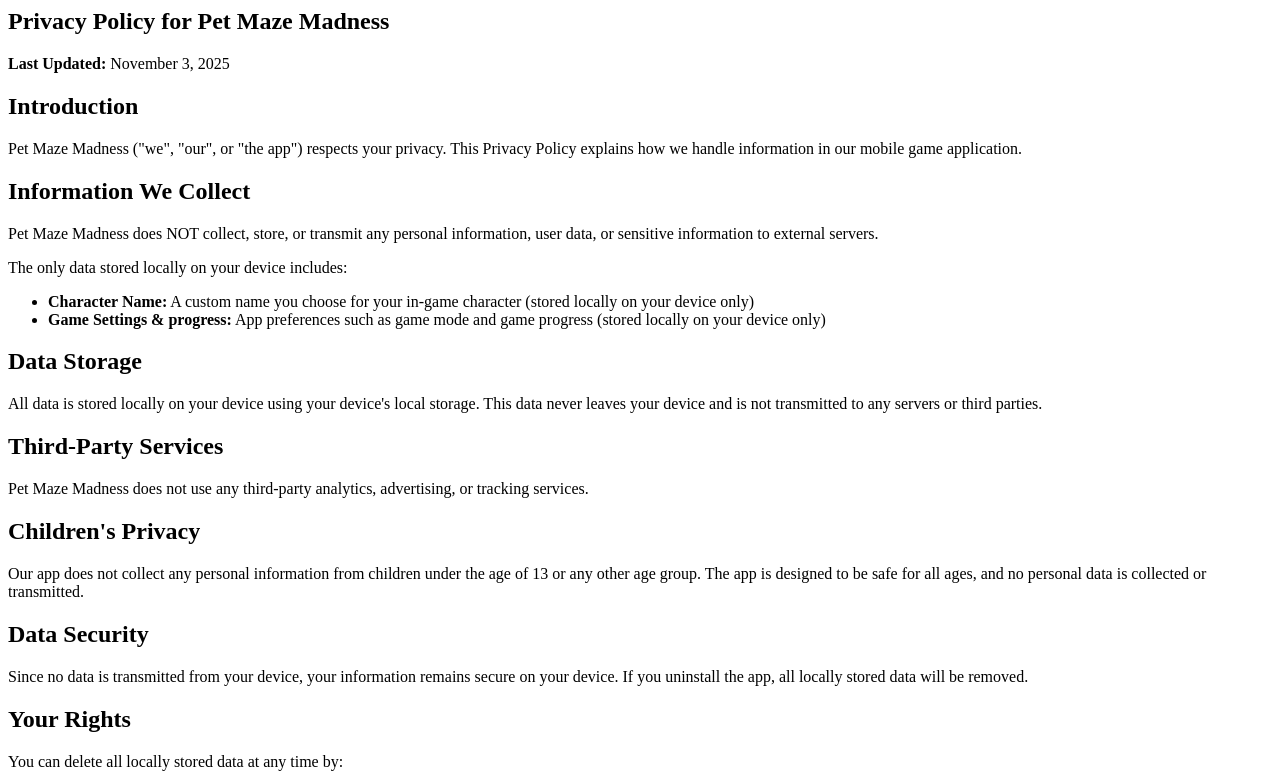
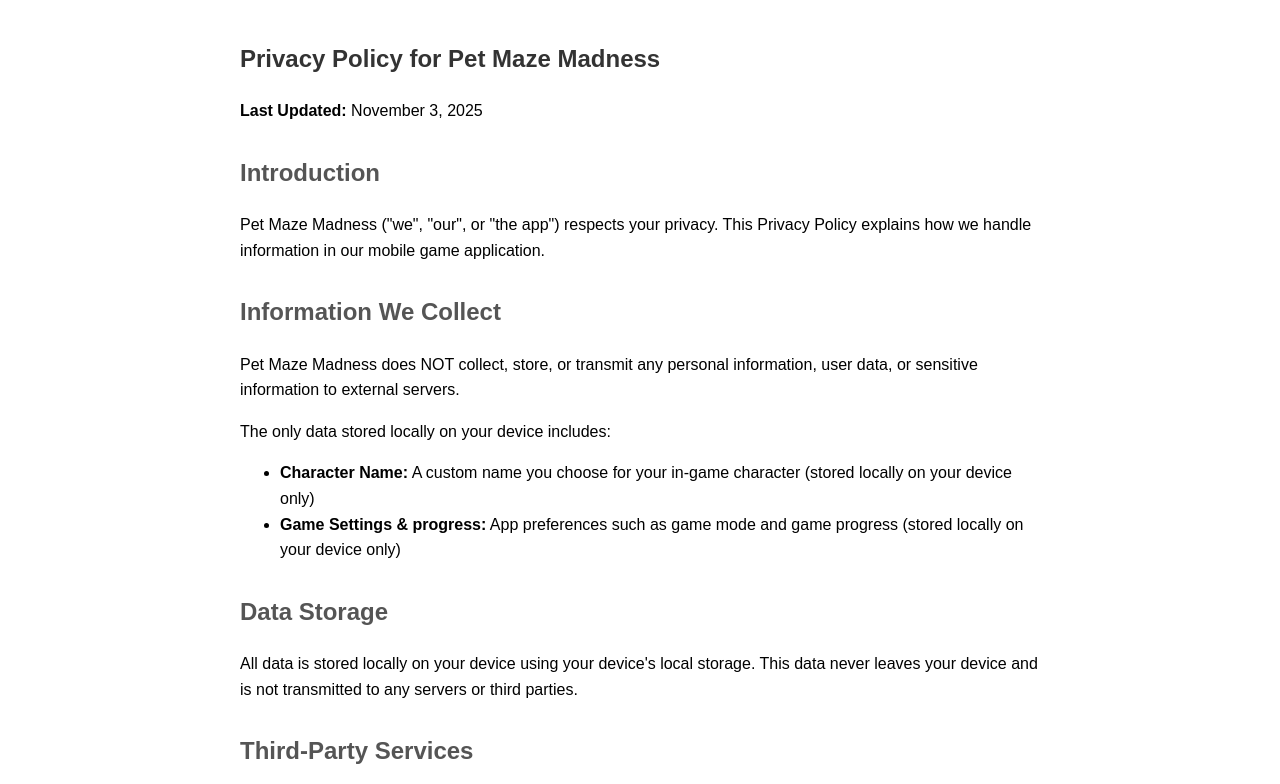
Before and after one commit to ChristineBlomstrand/PetMazeMadness-PrivacyPolicy, a plain HTML site: page index.html in a window 1280 px wide. Shown: the top 784 px of the page. Drawn offline with Linux system fonts and the light colour scheme.

Commit message:
added lost header

```diff
--- a/index.html
+++ b/index.html
@@ -1,3 +1,26 @@
+<!DOCTYPE html>
+<html lang="en">
+  <head>
+    <meta charset="UTF-8" />
+    <meta name="viewport" content="width=device-width, initial-scale=1.0" />
+    <title>Pet Maze Madness - Privacy Policy</title>
+    <style>
+      body {
+        font-family: Arial, sans-serif;
+        line-height: 1.6;
+        max-width: 800px;
+        margin: 0 auto;
+        padding: 20px;
+      }
+      h1 {
+        color: #333;
+      }
+      h2 {
+        color: #555;
+        margin-top: 30px;
+      }
+    </style>
+  </head>
   <body>
     <!-- English -->
     <section lang="en">
@@ -24,16 +47,16 @@
           in-game character (stored locally on your device only)
         </li>
         <li>
-        <strong>Game Settings & progress:</strong> App preferences such as game
-        mode and game progress (stored locally on your device only)
+          <strong>Game Settings & progress:</strong> App preferences such as
+          game mode and game progress (stored locally on your device only)
         </li>
       </ul>
 
       <h2>Data Storage</h2>
       <p>
         All data is stored locally on your device using your device's local
-      storage. This data never leaves your device and is not transmitted to any
-      servers or third parties.
+        storage. This data never leaves your device and is not transmitted to
+        any servers or third parties.
       </p>
 
       <h2>Third-Party Services</h2>
@@ -44,9 +67,9 @@
 
       <h2>Children's Privacy</h2>
       <p>
-      Our app does not collect any personal information from children under the
-      age of 13 or any other age group. The app is designed to be safe for all
-      ages, and no personal data is collected or transmitted.
+        Our app does not collect any personal information from children under
+        the age of 13 or any other age group. The app is designed to be safe for
+        all ages, and no personal data is collected or transmitted.
       </p>
 
       <h2>Data Security</h2>
@@ -71,7 +94,8 @@
 
       <h2>Contact Us</h2>
       <p>
-      If you have any questions about this Privacy Policy, please contact us at:
+        If you have any questions about this Privacy Policy, please contact us
+        at:
       </p>
       <p><strong>Email:</strong> petmazemadness@gmail.com</p>
 
@@ -88,15 +112,16 @@
 
       <h2>Introduktion</h2>
       <p>
-      Pet Maze Madness (&quot;vi&quot;, &quot;oss&quot; eller &quot;appen&quot;)
-      respekterar din integritet. Denna integritetspolicy förklarar hur vi
-      hanterar information i vår mobilspelsapplikation.
+        Pet Maze Madness (&quot;vi&quot;, &quot;oss&quot; eller
+        &quot;appen&quot;) respekterar din integritet. Denna integritetspolicy
+        förklarar hur vi hanterar information i vår mobilspelsapplikation.
       </p>
 
       <h2>Vilken information vi samlar in</h2>
       <p>
         Pet Maze Madness samlar INTE in, lagrar eller överför någon personlig
-      information, användardata eller känslig information till externa servrar.
+        information, användardata eller känslig information till externa
+        servrar.
       </p>
 
       <p>Den enda data som lagras lokalt på din enhet är:</p>
@@ -133,8 +158,9 @@
 
       <h2>Datasäkerhet</h2>
       <p>
-      Eftersom ingen data överförs från din enhet förblir din information säker
-      på enheten. Om du avinstallerar appen tas all lokalt lagrad data bort.
+        Eftersom ingen data överförs från din enhet förblir din information
+        säker på enheten. Om du avinstallerar appen tas all lokalt lagrad data
+        bort.
       </p>
 
       <h2>Dina rättigheter</h2>
@@ -146,13 +172,15 @@
 
       <h2>Ändringar av denna integritetspolicy</h2>
       <p>
-      Vi kan uppdatera denna integritetspolicy. Eventuella ändringar publiceras
-      på denna sida med ett uppdaterat &quot;Senast uppdaterad&quot;-datum.
+        Vi kan uppdatera denna integritetspolicy. Eventuella ändringar
+        publiceras på denna sida med ett uppdaterat &quot;Senast
+        uppdaterad&quot;-datum.
       </p>
 
       <h2>Kontakta oss</h2>
       <p>
-      Om du har några frågor om denna integritetspolicy kan du kontakta oss på:
+        Om du har några frågor om denna integritetspolicy kan du kontakta oss
+        på:
       </p>
       <p><strong>E-post:</strong> petmazemadness@gmail.com</p>
 
@@ -163,3 +191,4 @@
       </p>
     </section>
   </body>
+</html>
```
Lines whose indentation alone changed are shown as unchanged.
